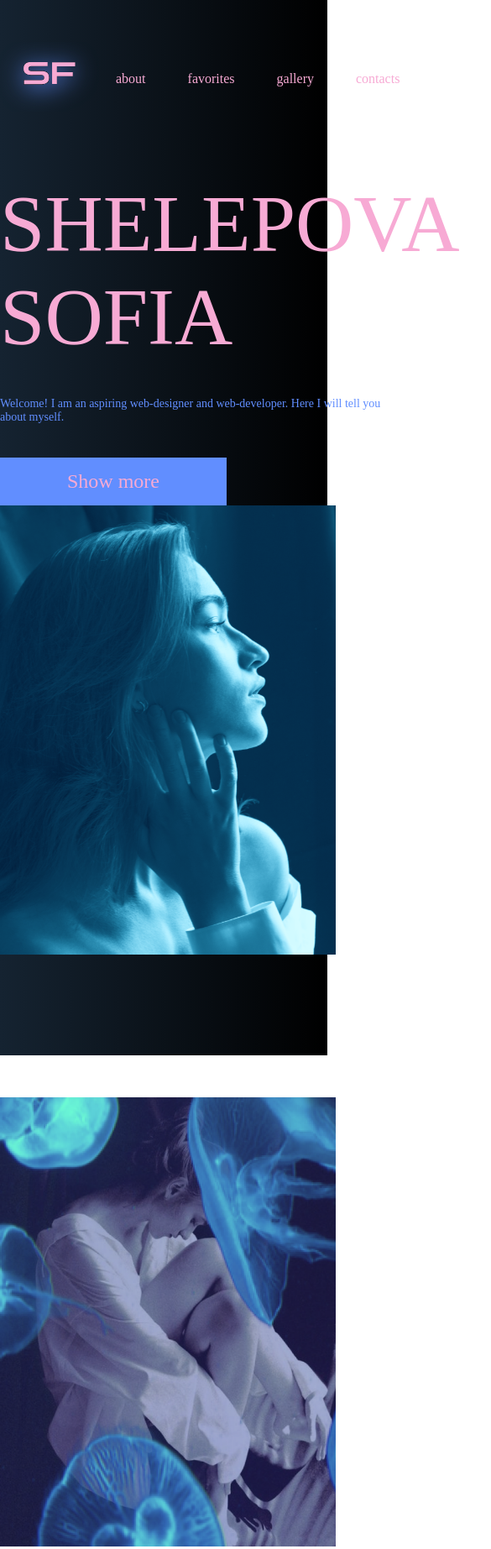
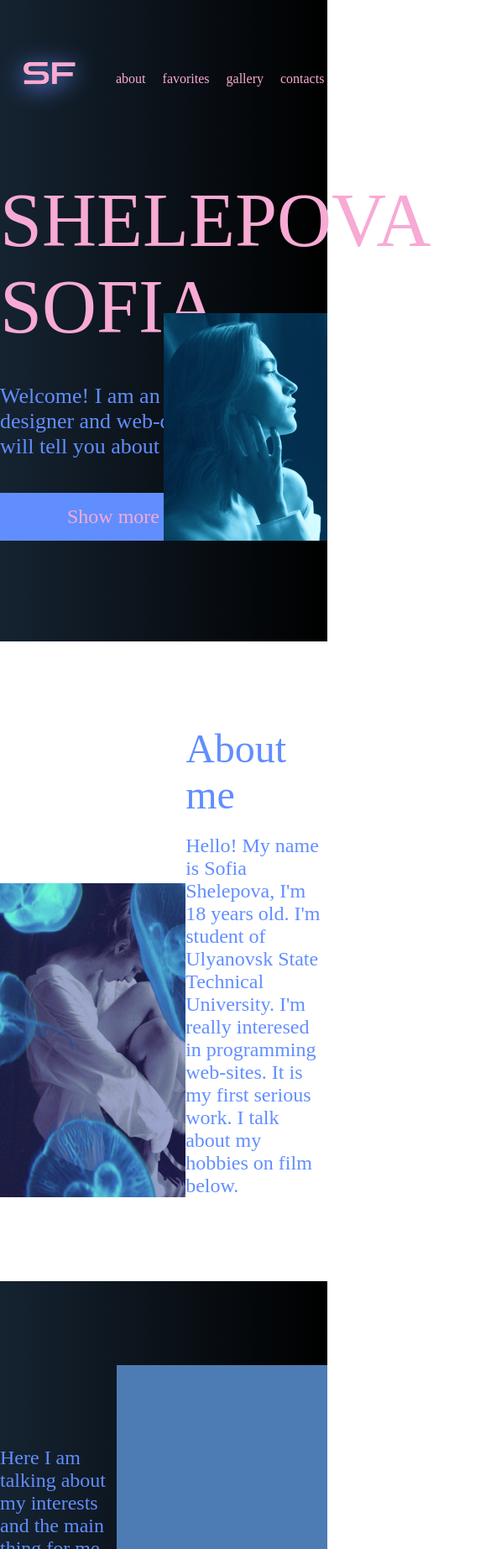
Before and after one commit to SofiaShelepova/2-Lab-Internet-Programming, a plain HTML site: page index.html in a window 390 px wide. Shown: the top 1845 px of the page at 84% size, 585 px wide, since content can reach past the window. Drawn offline with nearby package versions, Linux system fonts and the light colour scheme; a web font is replaced by a local one.

Commit message:
Новые изменения

```diff
--- a/css/main.css
+++ b/css/main.css
@@ -1,6 +1,5 @@
 h1{
 	color: #F7AAD4;
-
 }
 body {
 	padding: 0;
@@ -17,7 +16,7 @@ ul, li {
 
 /*header*/
 .container{
-	width: 1390px;
+	width: 1290px;
 	margin: 0 auto;
 
 }
@@ -25,7 +24,7 @@ header a {
 	color: #F7AAD4;
 
 }
-.header-position {
+.position {
 	display: flex;
 	justify-content: space-between;
 }
@@ -52,6 +51,17 @@ header a {
 	font-size: 16px;
 
 
+}
+
+.social li a{
+
+	text-decoration: none;
+	font-size: 16px;
+	color: #FFF;
+
+}
+.social li a:hover {
+	border-bottom: 1px solid #FFF;
 }
 .menu li a:hover {
 	border-bottom: 1px solid #F7AAD4;
@@ -103,20 +113,225 @@ header a {
 }
 
 section{
-	padding-top: 50px;
+	padding-top: 100px;
+	padding-bottom: 100px;
 }
 
 
 /*section-1*/
 
 .about-img{
-width: 400px;
-	height: 535px;
-	background-image: url('img/img2.png');
+    width: 600px;
+	height: 510px;
+	background-image: url('img/ing1.png');
 	background-size: cover;
     align-self: flex-end;
 
 }
 .about-box{
-    width: 575px;
+    width: 468px;
+    color: #618EFF;
+    align-self: center;
+
+
 }
+.abouttxt-1{
+	font-size: 48px;
+	padding-bottom: 20px;
+
+
+}
+.abouttxt-2{
+	font-size: 24px;
+}
+
+/*section-2*/
+.section-2{
+	background: linear-gradient(to right, #152331, #000);
+}
+
+.text-box-1{
+	width: 400px;
+	font-size: 24px;
+	color: #618EFF;
+	align-self: center;
+}
+.film{
+	width: 724px;
+	height: 410px;
+    background-color: #4D7CB4;
+}
+
+
+
+/*section-3*/
+
+.section-3{
+	background-color: #fff;
+	height: 450px;
+}
+
+.text-box-2{
+	width: 320px;
+	font-size: 20px;
+	color: #618EFF;
+	align-self: center;
+	padding-bottom: 50px;
+}
+.textwbtn{
+	align-self: center;
+}
+#mainImage{
+	width: 600px;
+	display: flex;
+}
+
+.main_gallary{
+	width: 800px;
+	height: 400px;
+	display: flex;
+	justify-content: space-between;
+	align-items: center;
+
+}
+.elementImage{
+	height: 400px;
+	display: flex;
+}
+
+
+
+
+
+/*footer*/
+footer{
+	padding-top: 100px;
+	padding-bottom: 100px;
+	background: linear-gradient(to right, #152331, #000);
+}
+.more-me{
+	font-size: 36px;
+}
+.social-box{
+	font-size: 36px;
+	color: #FFF;
+
+
+}
+.phone{
+	font-size: 36px;
+	color: #FFF;
+}
+
+
+
+
+/*Media-screens*/
+@media screen and (max-width: 1300px) {
+	.container {
+		width: 1140px;
+	}
+	.header-box {
+		width: 50%;
+	}
+	.name{
+		width: 450px;
+		font-size: 64px;
+	}
+	.header-img{
+		width: 300px;
+	    height: 371px;
+
+	}
+	.menu li{
+	margin-right: 10px;
+}
+
+
+}
+
+@media screen and (max-width: 1200px) {
+	.container {
+		width: 1140px;
+	}
+	.header-box {
+		width: 50%;
+	}
+	.name{
+		width: 450px;
+		font-size: 64px;
+	}
+	.header-img{
+		width: 300px;
+	    height: 371px;
+
+	}
+	.menu li{
+	margin-right: 10px;
+}
+
+
+}
+
+@media screen and (max-width: 1199px) {
+	.container {
+		width: 960px;
+	}
+	.name{
+		width: 350px;
+		font-size: 48px;
+	}
+
+
+}
+
+@media screen and (max-width: 991px) {
+	.container {
+		width: 720px;
+	}
+	.header-img{
+		width: 253px;
+	    height: 271px;
+	}
+	.about-img {
+    width: 613px;
+    height: 374px;
+}
+	.name {
+    width: 350px;
+    font-size: 90px;
+	}
+
+	.welcome {
+    width: 375px;
+    font-size: 26px;
+	}
+	#mainImage{
+	width: 300px;
+	}
+
+	.main_gallary{
+	width: 600px;
+	}
+
+}
+
+@media screen and (max-width: 767px) {
+	.container {
+		width: 540px;
+	}
+	.gallery-block{
+	display: flex;
+	flex-direction: column;
+	}
+
+
+}
+
+@media screen and (max-width: 575px) {
+	.container {
+		width: 100%;
+
+	}
+
+}
--- a/index.html
+++ b/index.html
@@ -3,7 +3,10 @@
 <head>
 	<meta charset="UTF-8">
 
-	<title>Shelepova Sofia</title>
+	<title>Shelepova Sofia 2022</title>
+
+
+
 	<link href="https://fonts.googleapis.com/css2?family=Zen+Dots&display=swap" rel="stylesheet">
 	<link rel="stylesheet" href="css/main.css">
 	<meta name="viewport" content="width=device-width, initial-scale=1, shrink-to-fit=no">
--- a/main.css
+++ /dev/null
@@ -1,337 +0,0 @@
-h1{
-	color: #F7AAD4;
-}
-body {
-	padding: 0;
-	margin: 0;
-	font-family: 'Zen Dots';
-	color: black;
-	font-size: 96px;
-}
-ul, li {
-	display: block;
-	padding: 0;
-	margin: 10px;
-}
-
-/*header*/
-.container{
-	width: 1290px;
-	margin: 0 auto;
-
-}
-header a {
-	color: #F7AAD4;
-
-}
-.position {
-	display: flex;
-	justify-content: space-between;
-}
-
-
-.header{
-	background: linear-gradient(to right, #152331, #000);
-	padding-bottom:120px;
-}
-.header-img {
-	width: 400px;
-	height: 535px;
-	background-image: url('img/img1.png');
-	background-size: cover;
-    align-self: flex-end;
-}
-
-.menu{
-	display: flex;
-
-}
-.menu li a{
-	text-decoration: none;
-	font-size: 16px;
-
-
-}
-
-.social li a{
-
-	text-decoration: none;
-	font-size: 16px;
-	color: #FFF;
-
-}
-.social li a:hover {
-	border-bottom: 1px solid #FFF;
-}
-.menu li a:hover {
-	border-bottom: 1px solid #F7AAD4;
-}
-.menu li{
-	margin-right: 40px;
-}
-
-.menu-box {
-	display: flex;
-	align-items: center;
-	color: #F7AAD4;
-	font-size: 24px;
-	padding-top: 50px;
-	padding-bottom: 78px;
-}
-
-.name {
-	color: #F7AAD4;
-	padding-bottom: 40px;
-}
-.welcome {
-	width: 480px;
-	color: #618EFF;
-	font-size: 14px;
-	padding-bottom: 40px;
-}
-.btn {
-	display: block;
-	font-size: 24px;
-	text-align: center;
-	padding: 15px 30px;
-	color: #F7AAD4;
-	background-color: #618EFF;
-	border: none;
-	width: 210px;
-	text-decoration: none;
-	transition-duration: 0.4s;
-
-}
-
-.btn:hover {
-    background-color: #83A5FB;
-    color: #F7AAD4;
-}
-
-.intr{
-	width: 810px;/*текст ниже меню*/
-}
-
-section{
-	padding-top: 100px;
-	padding-bottom: 100px;
-}
-
-
-/*section-1*/
-
-.about-img{
-    width: 600px;
-	height: 510px;
-	background-image: url('img/ing1.png');
-	background-size: cover;
-    align-self: flex-end;
-
-}
-.about-box{
-    width: 468px;
-    color: #618EFF;
-    align-self: center;
-
-
-}
-.abouttxt-1{
-	font-size: 48px;
-	padding-bottom: 20px;
-
-
-}
-.abouttxt-2{
-	font-size: 24px;
-}
-
-/*section-2*/
-.section-2{
-	background: linear-gradient(to right, #152331, #000);
-}
-
-.text-box-1{
-	width: 400px;
-	font-size: 24px;
-	color: #618EFF;
-	align-self: center;
-}
-.film{
-	width: 724px;
-	height: 410px;
-    background-color: #4D7CB4;
-}
-
-
-
-/*section-3*/
-
-.section-3{
-	background-color: #fff;
-	height: 450px;
-}
-
-.text-box-2{
-	width: 320px;
-	font-size: 20px;
-	color: #618EFF;
-	align-self: center;
-	padding-bottom: 50px;
-}
-.textwbtn{
-	align-self: center;
-}
-#mainImage{
-	width: 600px;
-	display: flex;
-}
-
-.main_gallary{
-	width: 800px;
-	height: 400px;
-	display: flex;
-	justify-content: space-between;
-	align-items: center;
-
-}
-.elementImage{
-	height: 400px;
-	display: flex;
-}
-
-
-
-
-
-/*footer*/
-footer{
-	padding-top: 100px;
-	padding-bottom: 100px;
-	background: linear-gradient(to right, #152331, #000);
-}
-.more-me{
-	font-size: 36px;
-}
-.social-box{
-	font-size: 36px;
-	color: #FFF;
-
-
-}
-.phone{
-	font-size: 36px;
-	color: #FFF;
-}
-
-
-
-
-/*Media-screens*/
-@media screen and (max-width: 1300px) {
-	.container {
-		width: 1140px;
-	}
-	.header-box {
-		width: 50%;
-	}
-	.name{
-		width: 450px;
-		font-size: 64px;
-	}
-	.header-img{
-		width: 300px;
-	    height: 371px;
-
-	}
-	.menu li{
-	margin-right: 10px;
-}
-
-
-}
-
-@media screen and (max-width: 1200px) {
-	.container {
-		width: 1140px;
-	}
-	.header-box {
-		width: 50%;
-	}
-	.name{
-		width: 450px;
-		font-size: 64px;
-	}
-	.header-img{
-		width: 300px;
-	    height: 371px;
-
-	}
-	.menu li{
-	margin-right: 10px;
-}
-
-
-}
-
-@media screen and (max-width: 1199px) {
-	.container {
-		width: 960px;
-	}
-	.name{
-		width: 350px;
-		font-size: 48px;
-	}
-
-
-}
-
-@media screen and (max-width: 991px) {
-	.container {
-		width: 720px;
-	}
-	.header-img{
-		width: 253px;
-	    height: 271px;
-	}
-	.about-img {
-    width: 613px;
-    height: 374px;
-}
-	.name {
-    width: 350px;
-    font-size: 90px;
-	}
-
-	.welcome {
-    width: 375px;
-    font-size: 26px;
-	}
-	#mainImage{
-	width: 300px;
-	}
-
-	.main_gallary{
-	width: 600px;
-	}
-
-}
-
-@media screen and (max-width: 767px) {
-	.container {
-		width: 540px;
-	}
-	.gallery-block{
-	display: flex;
-	flex-direction: column;
-	}
-
-
-}
-
-@media screen and (max-width: 575px) {
-	.container {
-		width: 100%;
-
-	}
-
-}
```
